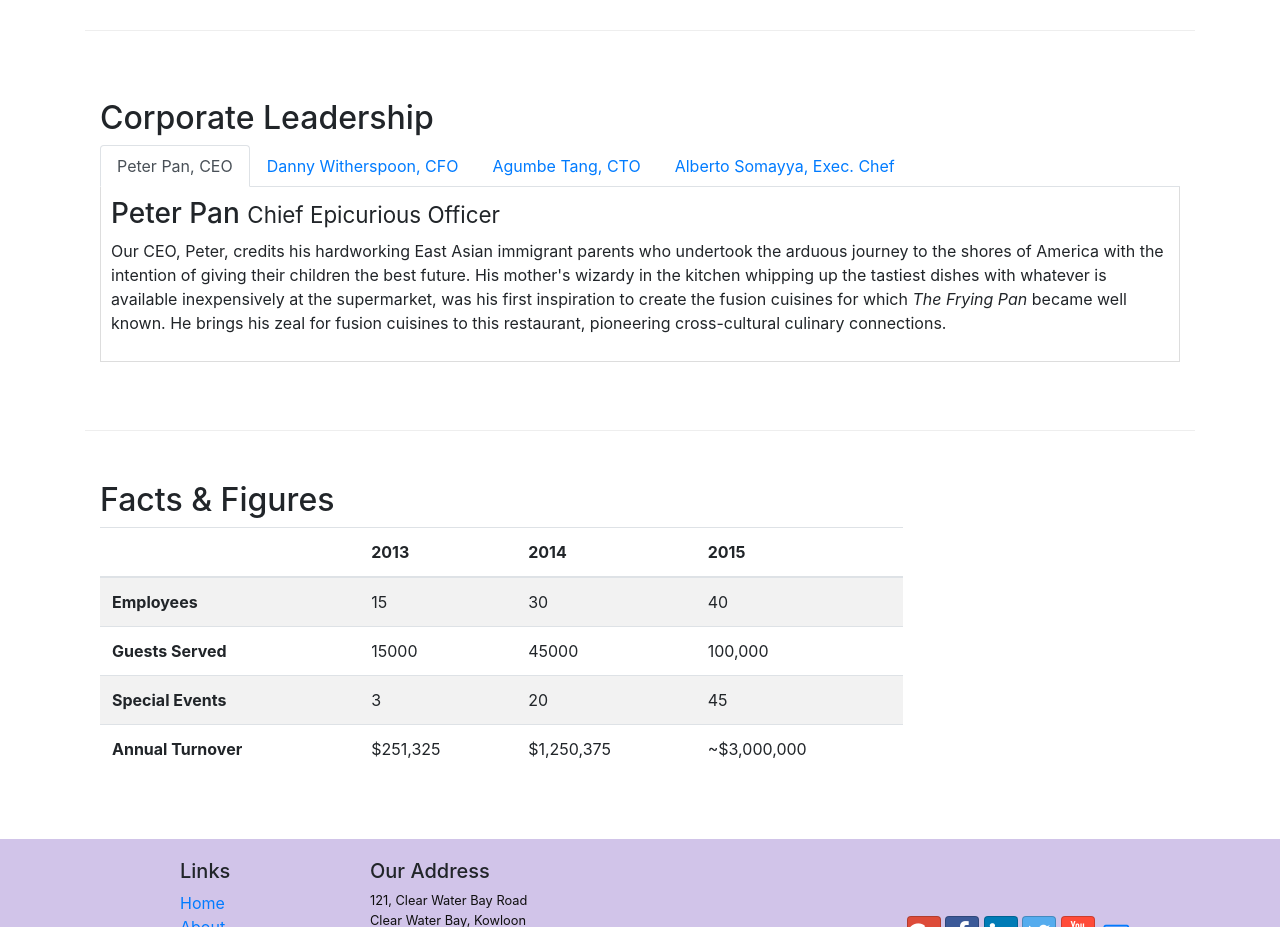
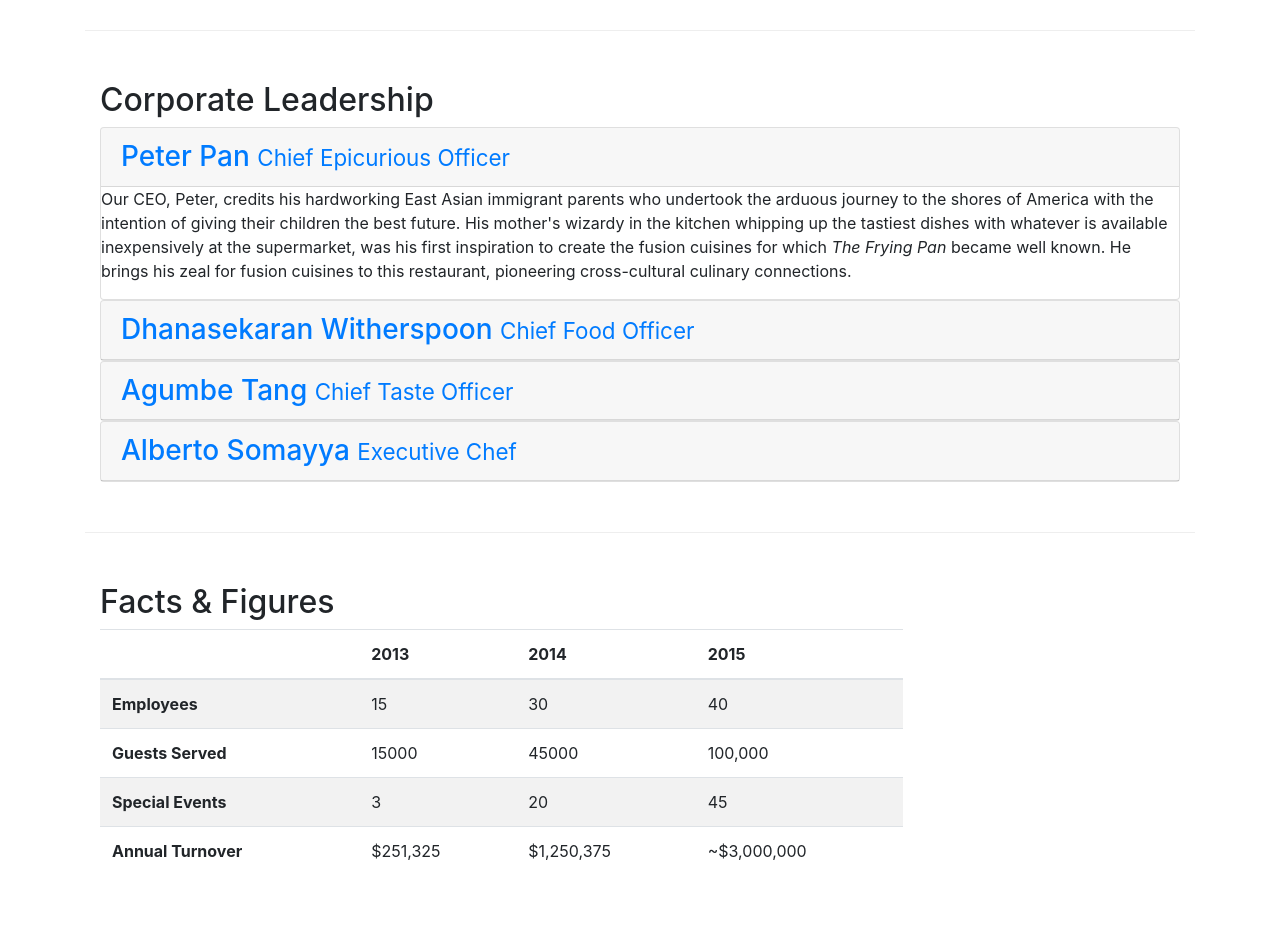
Before and after one commit to reystleen/conFusion, a website: page aboutus.html in a window 1280 px wide. Shown: the part 880-1807 px from the top of the page. Drawn offline with nearby package versions, Linux system fonts and the light colour scheme.

Commit message:
Accordion

```diff
--- a/aboutus.html
+++ b/aboutus.html
@@ -103,7 +103,7 @@
             <div class="col-12">
                 <h2>Corporate Leadership</h2>
 
-                <ul class="nav nav-tabs">
+                <!--ul class="nav nav-tabs">
                     <li class="nav-item">
                       <a class="nav-link active" href="#peter"
                         role="tab" data-toggle="tab">Peter Pan, CEO</a>
@@ -120,24 +120,64 @@
                       <a class="nav-link" href="#alberto" role="tab"
                         data-toggle="tab">Alberto Somayya, Exec. Chef</a>
                     </li>
-                </ul>
+                </ul-->
 
-                <div class="tab-content">
-                    <div role="tabpanel" class="tab-pane fade show active" id="peter">
-                        <h3>Peter Pan <small>Chief Epicurious Officer</small></h3>
-                        <p class="hidden-xs-down">Our CEO, Peter, credits his hardworking East Asian immigrant parents who undertook the arduous journey to the shores of America with the intention of giving their children the best future. His mother's wizardy in the kitchen whipping up the tastiest dishes with whatever is available inexpensively at the supermarket, was his first inspiration to create the fusion cuisines for which <em>The Frying Pan</em> became well known. He brings his zeal for fusion cuisines to this restaurant, pioneering cross-cultural culinary connections.</p>
+                <div id="accordion" role="tablist">
+                    <div class="card">
+                        <div class="card-header" role="tab" id="peterhead">
+                            <h3 class="mb-0">
+                                <a data-toggle="collapse" data-parent="#accordion" href="#peter">
+                                    Peter Pan <small>Chief Epicurious Officer</small>
+                                </a>
+                            </h3>
+                        </div>
+                        <div role="tabpanel" class="collapse show" id="peter">
+                            <div class="card-block">
+                                <p class="hidden-xs-down">Our CEO, Peter, credits his hardworking East Asian immigrant parents who undertook the arduous journey to the shores of America with the intention of giving their children the best future. His mother's wizardy in the kitchen whipping up the tastiest dishes with whatever is available inexpensively at the supermarket, was his first inspiration to create the fusion cuisines for which <em>The Frying Pan</em> became well known. He brings his zeal for fusion cuisines to this restaurant, pioneering cross-cultural culinary connections.</p>
+                            </div>
+                        </div>
                     </div>
-                    <div role="tabpanel" class="tab-pane fade" id="danny">
-                        <h3>Dhanasekaran Witherspoon <small>Chief Food Officer</small></h3>
-                        <p class="hidden-xs-down">Our CFO, Danny, as he is affectionately referred to by his colleagues, comes from a long established family tradition in farming and produce. His experiences growing up on a farm in the Australian outback gave him great appreciation for varieties of food sources. As he puts it in his own words, <em>Everything that runs, wins, and everything that stays, pays!</em></p>
+                    <div class="card">
+                        <div class="card-header" role="tab" id="dannyhead">
+                            <h3 class="mb-0">
+                                <a class="collapsed" data-toggle="collapse" data-parent="#accordion" href="#danny">
+                                    Dhanasekaran Witherspoon <small>Chief Food Officer</small>
+                                </a>
+                            </h3>
+                        </div>
+                        <div role="tabpanel" class="collapse" id="danny">
+                            <div class="card-block">
+                                <p class="hidden-xs-down">Our CFO, Danny, as he is affectionately referred to by his colleagues, comes from a long established family tradition in farming and produce. His experiences growing up on a farm in the Australian outback gave him great appreciation for varieties of food sources. As he puts it in his own words, <em>Everything that runs, wins, and everything that stays, pays!</em></p>
+                            </div>
+                        </div>
                     </div>
-                    <div role="tabpanel" class="tab-pane fade" id="agumbe">
-                        <h3>Agumbe Tang <small>Chief Taste Officer</small></h3>
-                        <p class="hidden-xs-down">Blessed with the most discerning gustatory sense, Agumbe, our CTO, personally ensures that every dish that we serve meets his exacting tastes. Our chefs dread the tongue lashing that ensues if their dish does not meet his exacting standards. He lives by his motto, <em>You click only if you survive my lick.</em></p>
+                    <div class="card">
+                        <div class="card-header" role="tab" id="agumbehead">
+                            <h3 class="mb-0">
+                                <a class="collapsed" data-toggle="collapse" data-parent="#accordion" href="#agumbe">
+                                    Agumbe Tang <small>Chief Taste Officer</small>
+                                </a>
+                            </h3>
+                        </div>
+                        <div role="tabpanel" class="collapse" id="agumbe">
+                            <div class="card-block">
+                                <p class="hidden-xs-down">Blessed with the most discerning gustatory sense, Agumbe, our CTO, personally ensures that every dish that we serve meets his exacting tastes. Our chefs dread the tongue lashing that ensues if their dish does not meet his exacting standards. He lives by his motto, <em>You click only if you survive my lick.</em></p>
+                            </div>
+                        </div>
                     </div>
-                    <div role="tabpanel" class="tab-pane fade" id="alberto">
-                        <h3>Alberto Somayya <small>Executive Chef</small></h3>
-                        <p class="hidden-xs-down">Award winning three-star Michelin chef with wide International experience having worked closely with whos-who in the culinary world, he specializes in creating mouthwatering Indo-Italian fusion experiences. He says, <em>Put together the cuisines from the two craziest cultures, and you get a winning hit! Amma Mia!</em></p>
+                    <div class="card">
+                        <div class="card-header" role="tab" id="albertohead">
+                            <h3 class="mb-0">
+                                <a class="collapsed" data-toggle="collapse" data-parent="#accordion" href="#alberto">
+                                    Alberto Somayya <small>Executive Chef</small>
+                                </a>
+                            </h3>
+                        </div>
+                        <div role="tabpanel" class="collapse" id="alberto">
+                            <div class="card-block">
+                                <p class="hidden-xs-down">Award winning three-star Michelin chef with wide International experience having worked closely with whos-who in the culinary world, he specializes in creating mouthwatering Indo-Italian fusion experiences. He says, <em>Put together the cuisines from the two craziest cultures, and you get a winning hit! Amma Mia!</em></p>
+                            </div>
+                        </div>
                     </div>
                 </div>
             </div>
```
